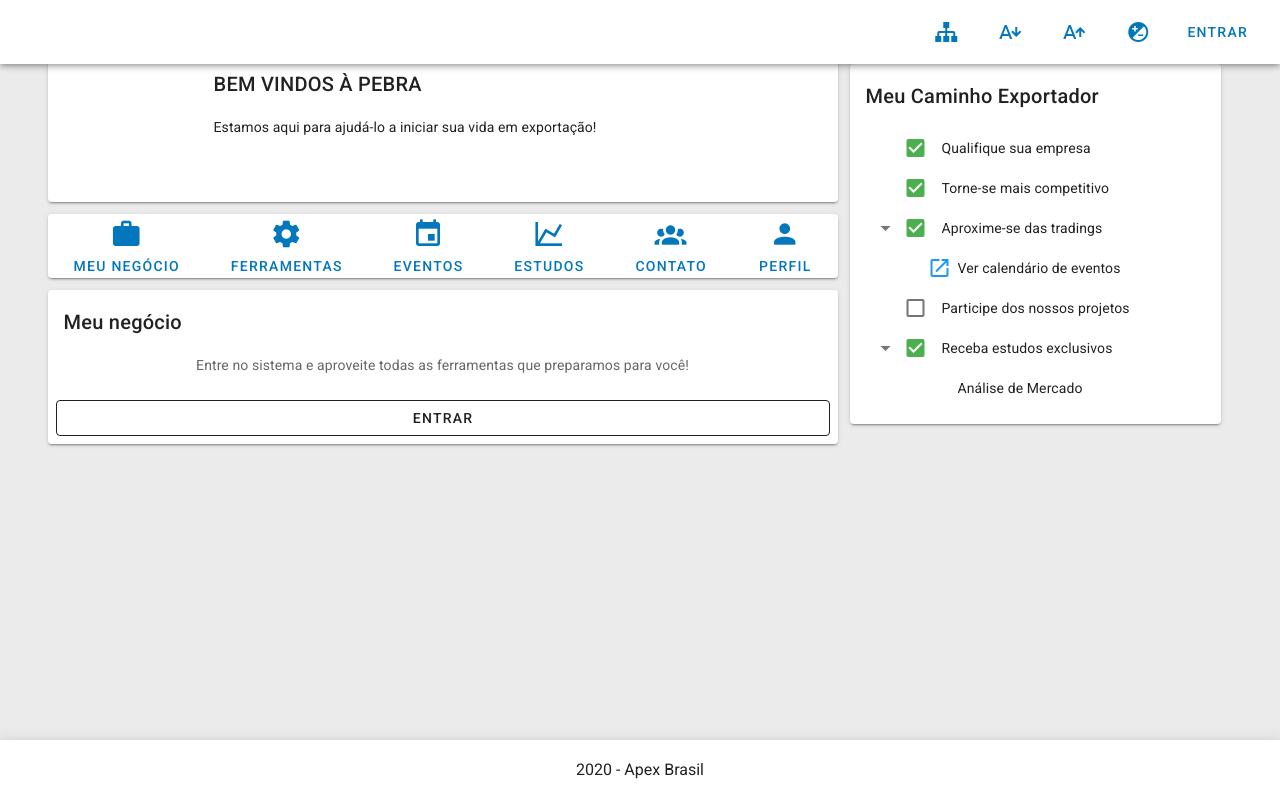
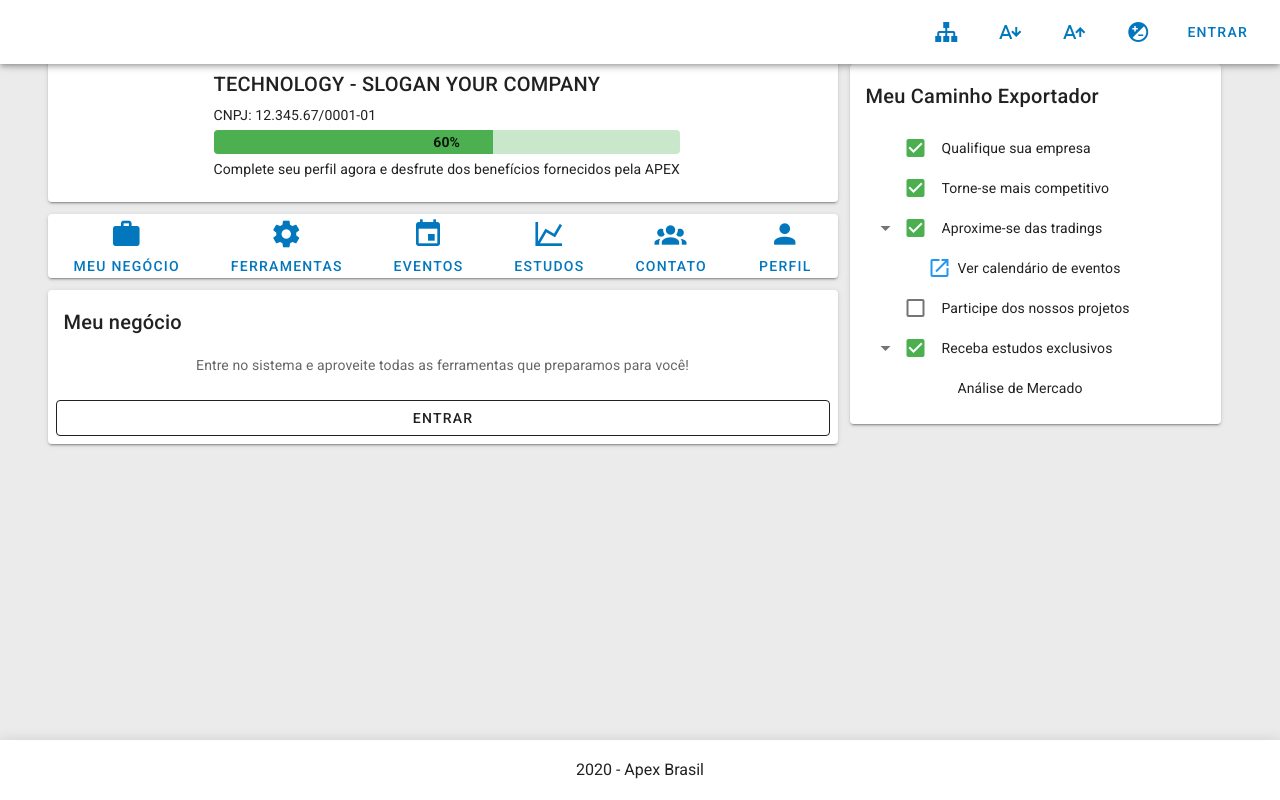
Before and after one commit to iagocaran/PEBRA, a Vue app: page /user in a window 1280 px wide. Built offline with nearby package versions, Linux system fonts and the light colour scheme.

Commit message:
Implement profile on UserHome

```diff
--- a/src/views/UserHome.vue
+++ b/src/views/UserHome.vue
@@ -7,11 +7,17 @@
             <v-card raised class="mb-3">
               <div class="d-flex flex-no-wrap">
                 <v-avatar size="150" tile>
-                  <v-img src="@/assets/apex-icon.png"></v-img>
+                  <v-img src="@/assets/user-logo.png"></v-img>
                 </v-avatar>
                 <div>
-                  <v-card-title class="text-uppercase">Bem vindos à PEBra</v-card-title>
-                  <v-card-text>Estamos aqui para ajudá-lo a iniciar sua vida em exportação!</v-card-text>
+                  <v-card-title class="text-uppercase pb-1">Technology - Slogan your company</v-card-title>
+                  <v-card-text class="text-left">
+                    <p class="mb-1">CNPJ: 12.345.67/0001-01</p>
+                    <v-progress-linear rounded color="green" :height="24" :value="60" class="mb-1">
+                      <div class="font-weight-bold pa-2">60%</div>
+                    </v-progress-linear>
+                    <p class="mb-0">Complete seu perfil agora e desfrute dos benefícios fornecidos pela APEX</p>
+                  </v-card-text>
                 </div>
               </div>
             </v-card>
```
Also changed, not shown: src/assets/user-logo.png (added).
